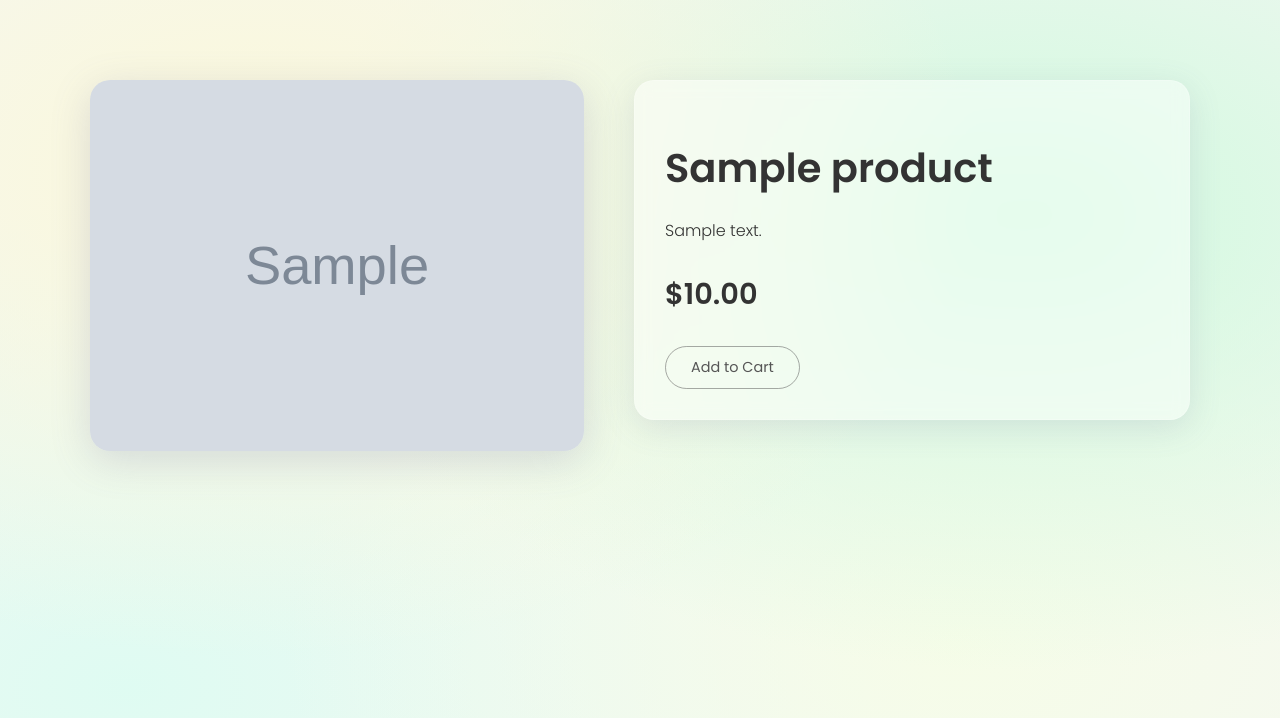
After one commit to Tilooo/Noted, a Django app: page /product/1/ in a window 1280 px wide. The commit adds this page. Shown: the top 718 px of the page. Run offline with Django 5.2, Linux system fonts and the light colour scheme; tables that the repository leaves empty hold one stand-in row (values such as "Sample post"); grey boxes marked "Sample" are stand-in pictures.

Commit message:
6. template for product detail and its style.

```diff
--- a/shop/urls.py
+++ b/shop/urls.py
@@ -1,5 +1,8 @@
 from django.urls import path
 from . import views
+
+app_name = 'shop'
+
 
 urlpatterns = [
     path('', views.product_list, name='product_list'),
--- a/static/css/style.css
+++ b/static/css/style.css
@@ -90,3 +90,56 @@ body {
     border-color: #555;
     box-shadow: 0 4px 15px rgba(0, 0, 0, 0.05);
 }
+
+/* Product Detail Page Styles */
+.detail-container {
+    display: flex;
+    flex-wrap: wrap; /* wrapping on small screens allowed*/
+    justify-content: center;
+    align-items: flex-start; /* items to the top */
+    gap: 50px;
+    max-width: 1100px;
+    margin: 60px auto;
+    padding: 20px;
+}
+
+.detail-image-wrapper {
+    flex: 1;
+    min-width: 350px;
+}
+
+.detail-image-wrapper img {
+    width: 100%;
+    border-radius: 20px;
+    box-shadow: 0 10px 40px rgba(100, 100, 150, 0.2);
+}
+
+.detail-info-wrapper {
+    flex: 1;
+    min-width: 350px;
+    text-align: left; /* the centered text from the original card overwritten*/
+}
+
+.detail-info-wrapper h1 {
+    font-size: 2.5rem;
+    margin-bottom: 20px;
+}
+
+.detail-description {
+    font-size: 1rem;
+    line-height: 1.8;
+    font-weight: 300;
+    margin-bottom: 30px;
+}
+
+.detail-price {
+    font-size: 1.8rem;
+    font-weight: 600;
+    display: block;
+    margin-bottom: 30px;
+}
+
+.product-card-link {
+    text-decoration: none; /* removes the default blue underline from the link */
+    color: inherit; /* makes the link inherit the text color from its parent */
+}
--- /dev/null
+++ b/templates/shop/product_detail.html
@@ -0,0 +1,15 @@
+{% extends 'shop/base.html' %}
+
+{% block content %}
+<div class="detail-container">
+    <div class="detail-image-wrapper">
+        <img src="{{ product.image.url }}" alt="{{ product.name }}">
+    </div>
+    <div class="detail-info-wrapper glass-card">
+        <h1>{{ product.name }}</h1>
+        <p class="detail-description">{{ product.description }}</p>
+        <span class="detail-price">${{ product.price }}</span>
+        <button class="add-to-cart-btn">Add to Cart</button>
+    </div>
+</div>
+{% endblock %}
```
Also changed, not shown: templates/shop/product_list.html (+5 -2 lines).
